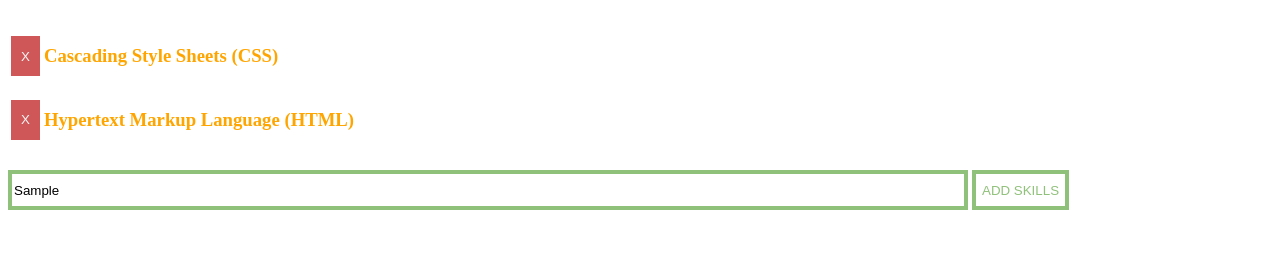
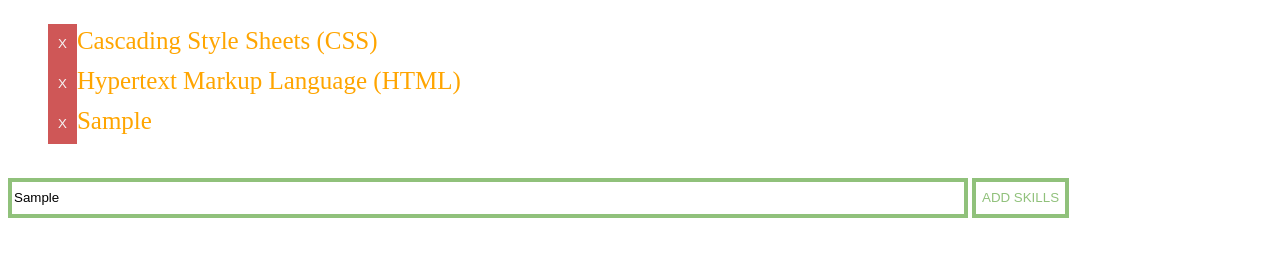
Before and after one commit to sumayaGA/My-Developer-Skills-Lab, a plain HTML site: page index.html in a window 1280 px wide. Both pictures are taken after typing "Sample" into the empty fields and a click on the button "ADD SKILLS". Shown: the part 77-334 px from the top of the page. Drawn offline with nearby package versions, Linux system fonts and the light colour scheme.

Commit message:
final commit

```diff
--- a/css/style.css
+++ b/css/style.css
@@ -5,21 +5,23 @@ h1 {
     font-size: 40px;
 }
 
-td button {
+.remove {
     color:whitesmoke;
     background-color: #cf5757;
     border: none;
     padding: 10px;
 }
 
-table {
+ul {
     margin-right: auto;
 
 }
 
-h3{
+li {
     color: orange;
     margin-right: 0%;
+    font-size: 25px;
+    list-style-type: none;
 
 }
 
--- a/index.html
+++ b/index.html
@@ -9,28 +9,20 @@
 
     <script src="https://code.jquery.com/jquery-3.3.1.min.js"
         integrity="sha256-FgpCb/KJQlLNfOu91ta32o/NMZxltwRo8QtmkMRdAu8=" crossorigin="anonymous"></script>
-    <script src="./js/script.js"></script>
+    <script src ="./js/script.js" defer></script>
     <link rel="stylesheet" href="./css/style.css">
 
 </head>
 <body>
-    <main>
+
     <h1>MY DEVELOPER SKILLS</h1>
-    <table id = "skills" class = "table">
-        <tbody>
+        <ul class = "skills">
+            <li><button class ="remove">X</button>Cascading Style Sheets (CSS)</li>
+            <li><button class ="remove">X</button>Hypertext Markup Language (HTML)</li>
+        </ul>
+ <br />
 
-        <td><button class = "remove">X</button> </td>
-        <td><h3>Cascading Style Sheets (CSS) </h3></tr>
-        <td><button class = "remove">X</button> </td>
-        <td><h3>Hypertext Markup Language (HTML)</h3></td>
-
-
-    </tbody>
- </table>
- <br />
  <input type = "text" name="addSkills" id = "input">
- <button id = "addSkill" class = "footer"> ADD SKILLS </button>
-</main>
+ <button id = "addSkill"> ADD SKILLS </button>
 </body>
-
 </html>
--- a/js/script.js
+++ b/js/script.js
@@ -1,10 +1,14 @@
-let $buttons = $(".remove");
-
-$("button").on("click", function () {
-    $(".table").append("<h3>" + $("input").val() + "</h3>");
+//Add New Skill to unordered list
+$("#addSkill").on("click", function(){
+    let $input = $("input").val();
+    $(".skills").append(`<li><button class ="remove">X</button>${$input}</li>`)
+        $input;
 });
 
-$(".table").on("click", "h3", function() {
-    $(this).closest("h3").fadeOut()
 
+//Remove skill from unordered list
+$(".skills").on("click", "button", function(){
+    $(this).closest("li").fadeOut(function(){
+        $(this).remove();
+    });
 });
```
